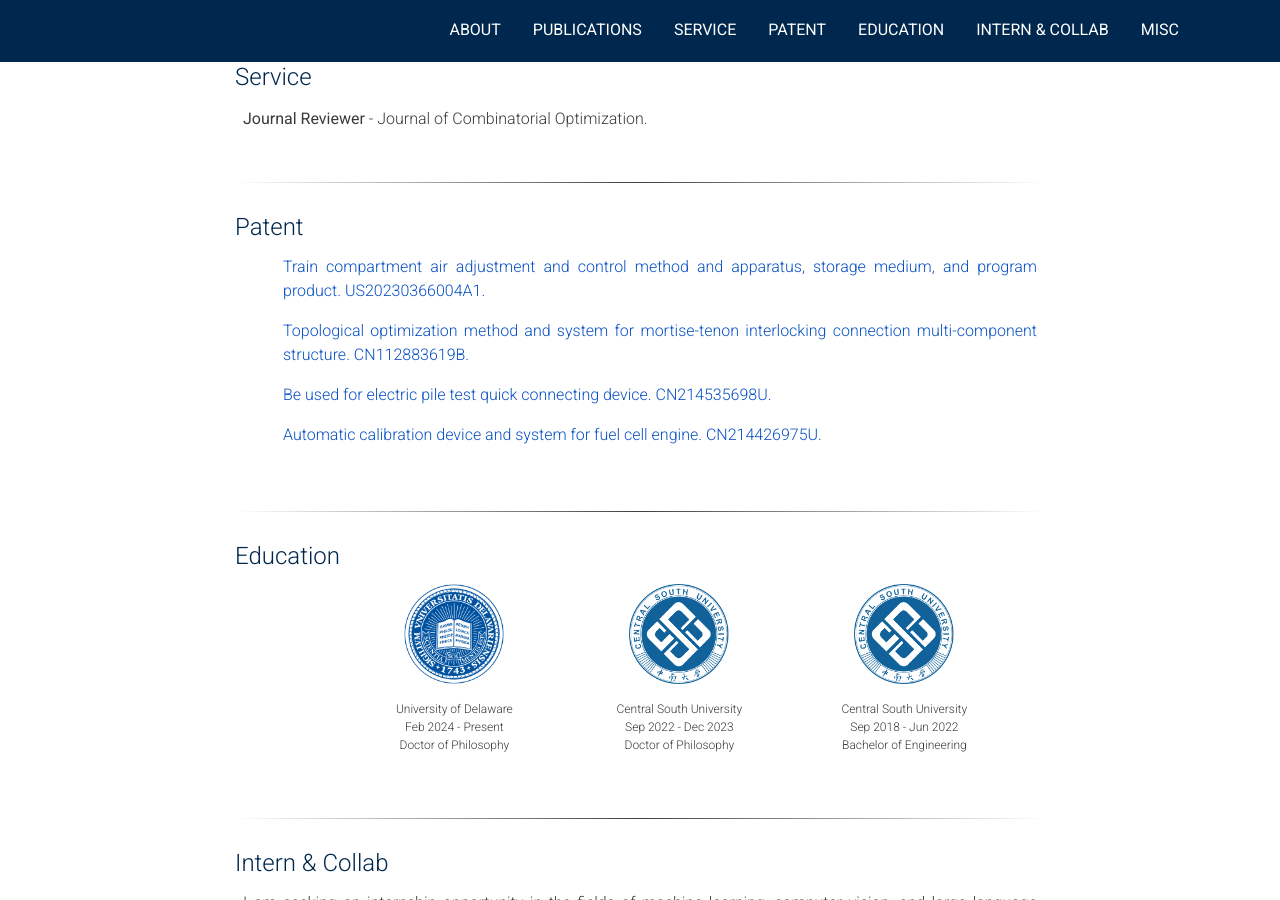
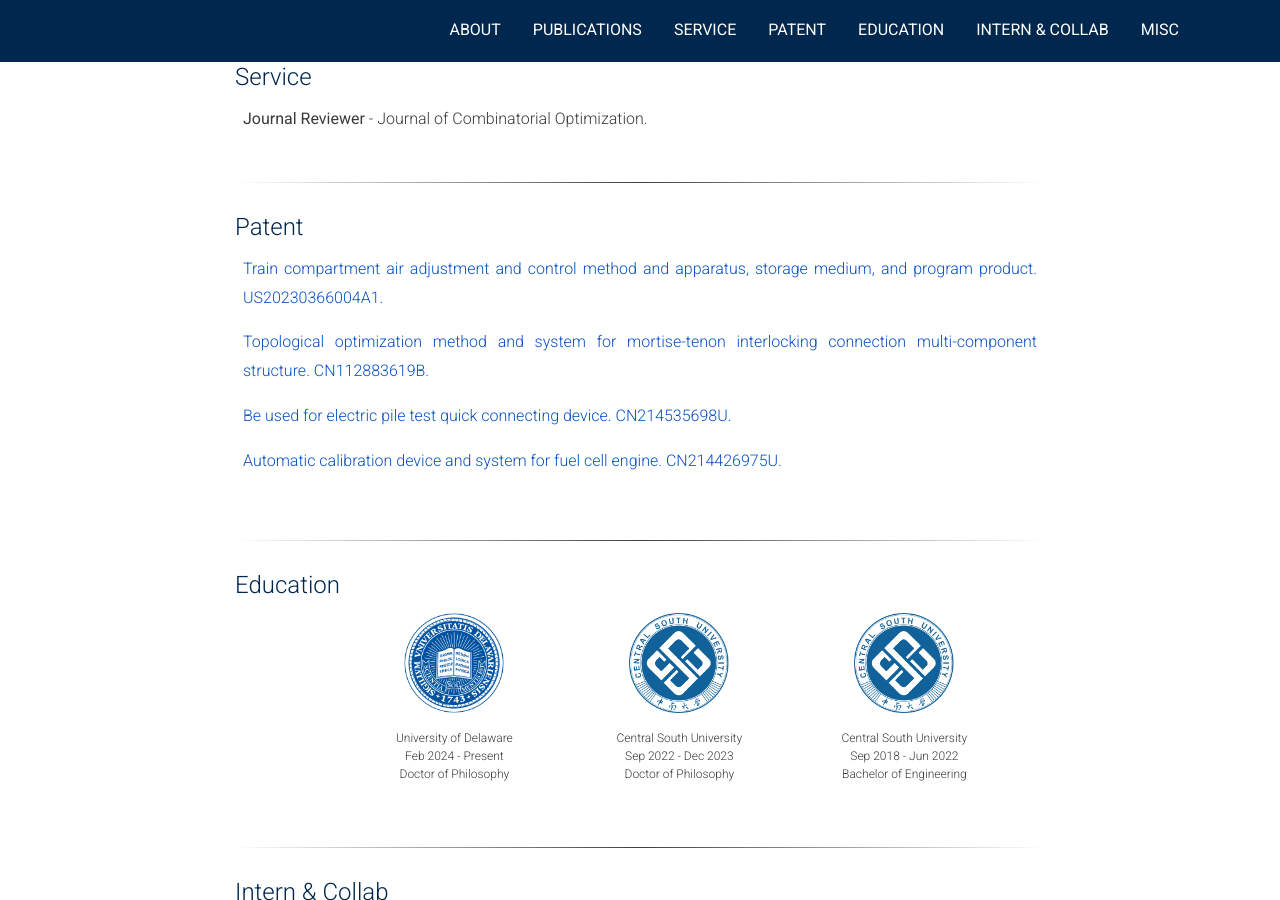
Before and after one commit to Jiahao-Xie-86/Jiahao-Xie-86.github.io, a Jekyll site: the page built from index.markdown, in a window 1280 px wide and 900 px high, scrolled down 1891 px. Built offline with Jekyll 4.4.1, drawn with Linux system fonts in a browser that asks for light colours; nearby versions of some CDN libraries; a style sheet for code colours, icons or effects is not loaded.

Commit message:
Update home.html

```diff
--- a/_layouts/home.html
+++ b/_layouts/home.html
@@ -339,18 +339,14 @@
   <a class="anchor" id="patent"></a>
   <h1 class="col-12 px-0 mb-0">Patent</h1>
   <ul class="my-0 px-2" style="list-style-type: none; ">
-    <ul class="my-0">
-    <p class="lead"> <a href="https://patents.google.com/patent/US20230366004A1/en?inventor=jiahao+xie" target="_blank">Train compartment air adjustment and control method and apparatus, storage medium, and program product. US20230366004A1.</a>
-    </ul>
-    <ul class="my-0">
-    <p class="lead"> <a href="https://patents.google.com/patent/CN112883619B/en?" target="_blank">Topological optimization method and system for mortise-tenon interlocking connection multi-component structure. CN112883619B.</a>
-    </ul>
-    <ul class="my-0">
-    <p class="lead"> <a href="https://patents.google.com/patent/CN214535698U/en?" target="_blank">Be used for electric pile test quick connecting device. CN214535698U.</a>
-    </ul>
-    <ul class="my-0">
-    <p class="lead"> <a href="https://patents.google.com/patent/CN214426975U/en?" target="_blank">Automatic calibration device and system for fuel cell engine. CN214426975U.</a>
-     </ul>
+    <li><p class="lead"> <a href="https://patents.google.com/patent/US20230366004A1/en?inventor=jiahao+xie" target="_blank">Train compartment air adjustment and control method and apparatus, storage medium, and program product. US20230366004A1.</a></li>
+
+    <li> <p class="lead"> <a href="https://patents.google.com/patent/CN112883619B/en?" target="_blank">Topological optimization method and system for mortise-tenon interlocking connection multi-component structure. CN112883619B.</a></li>
+
+    <li><p class="lead"> <a href="https://patents.google.com/patent/CN214535698U/en?" target="_blank">Be used for electric pile test quick connecting device. CN214535698U.</a></li>
+
+    <li><p class="lead"> <a href="https://patents.google.com/patent/CN214426975U/en?" target="_blank">Automatic calibration device and system for fuel cell engine. CN214426975U.</a></li>
+
     <p class="lead"></p>
   </ul>
 </section>
```
